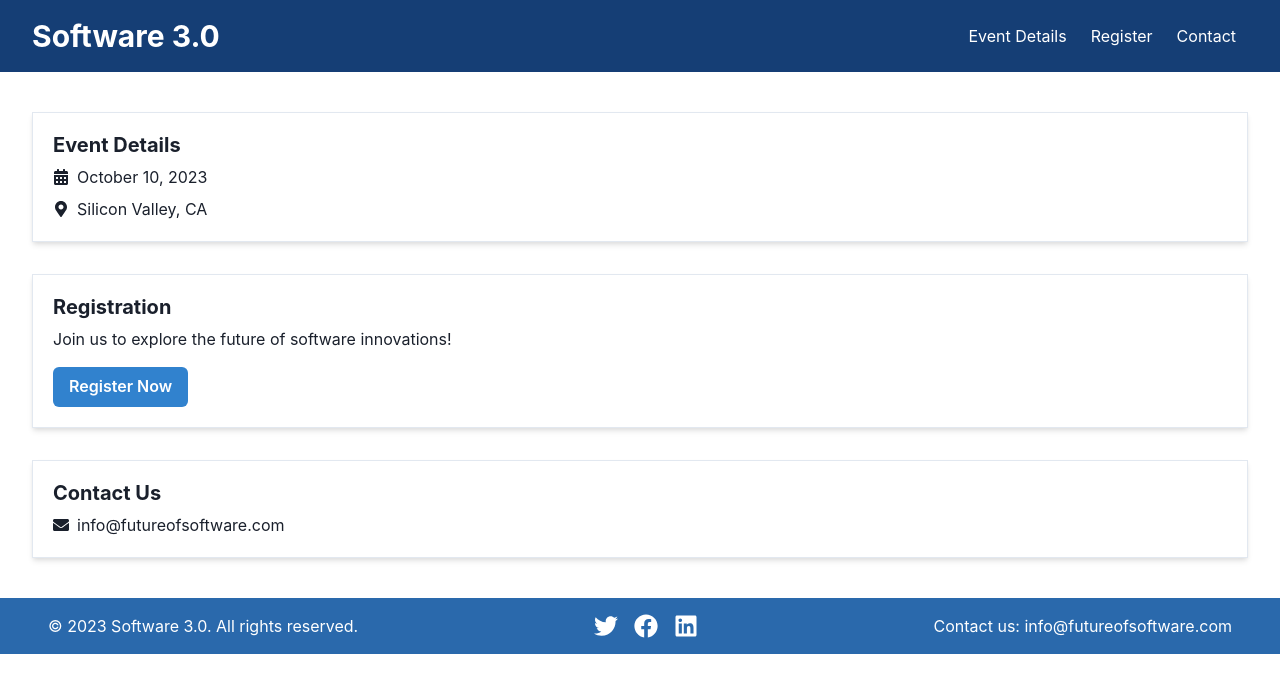
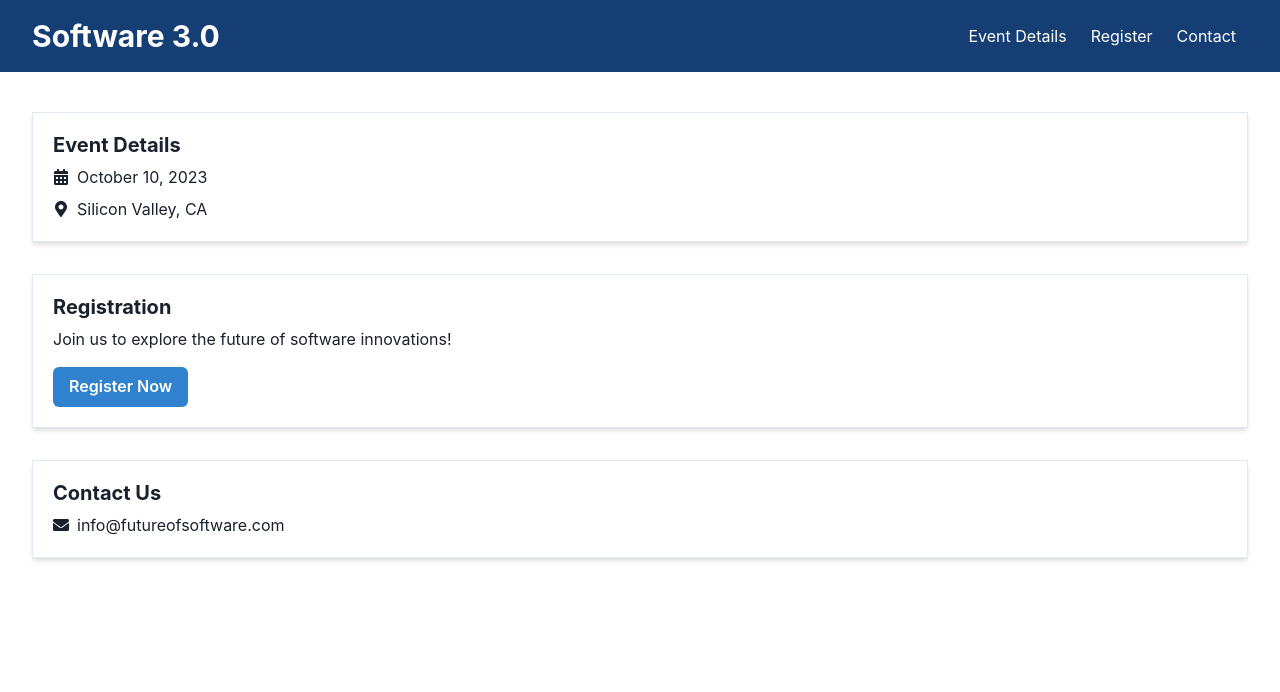
Before and after one commit to GPT-Engineer-App/software-future-event, a React (Vite) app: page / in a window 1280 px wide. Shown: the top 692 px of the page. Built offline with nearby package versions, Linux system fonts and the light colour scheme.

Commit message:
Removed footer from the landing page.

```diff
--- a/src/pages/Index.jsx
+++ b/src/pages/Index.jsx
@@ -39,25 +39,6 @@ const Index = () => {
           </Flex>
         </Box>
       </VStack>
-      <Box as="footer" bg="brand.700" color="white" py={4}>
-        <Container maxW="container.xl">
-          <Flex justifyContent="space-between" alignItems="center" px={8}>
-            <Text>&copy; 2023 Software 3.0. All rights reserved.</Text>
-            <Flex>
-              <Link href="https://twitter.com" isExternal px={2}>
-                <FaTwitter size="24px" />
-              </Link>
-              <Link href="https://facebook.com" isExternal px={2}>
-                <FaFacebook size="24px" />
-              </Link>
-              <Link href="https://linkedin.com" isExternal px={2}>
-                <FaLinkedin size="24px" />
-              </Link>
-            </Flex>
-            <Text>Contact us: info@futureofsoftware.com</Text>
-          </Flex>
-        </Container>
-      </Box>
     </Container>
   );
 };
```
